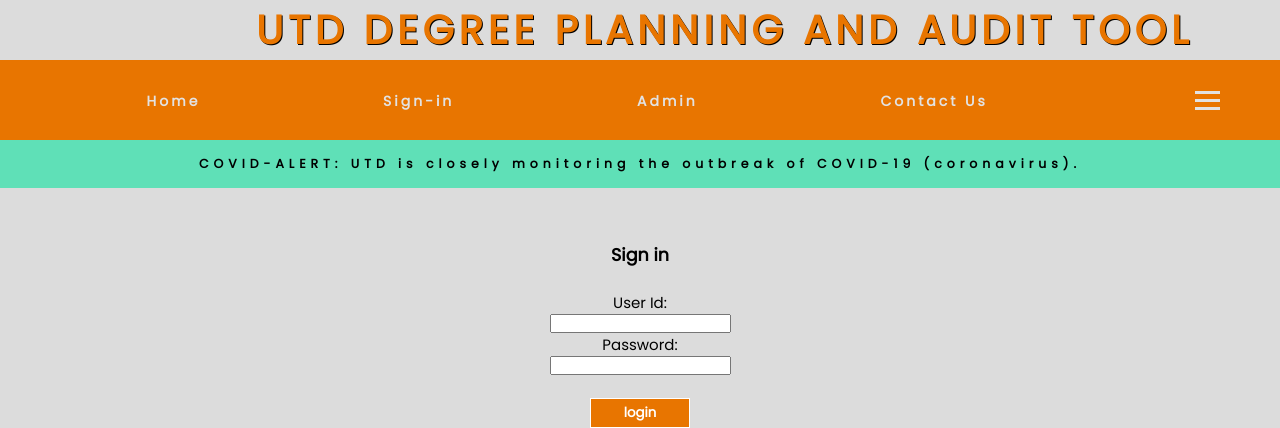
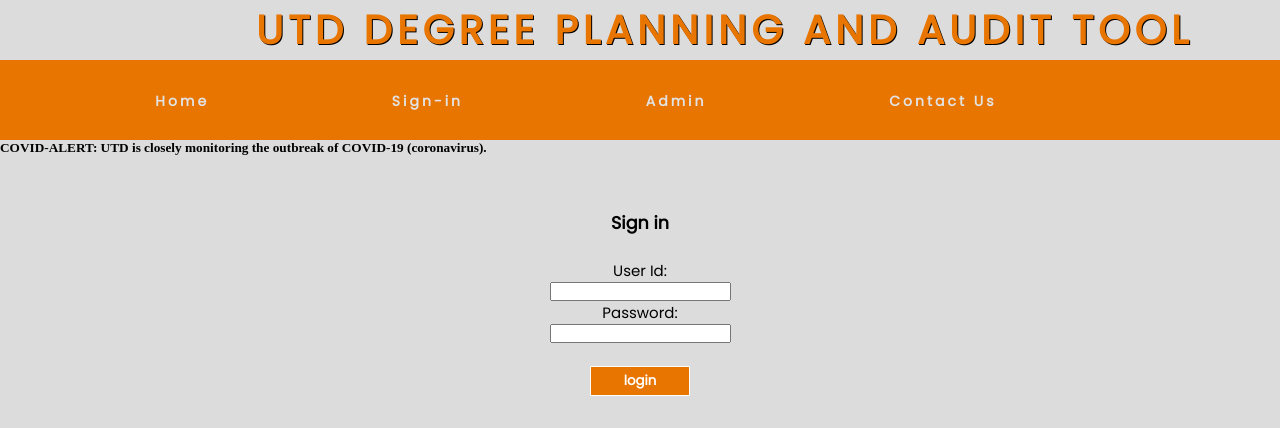
Before and after one commit to muhibm1/Degree-Audit-Tool-, a PHP site: page /admin.html in a window 1280 px wide. Shown: the top 428 px of the page. Run offline with PHP 8.4, Linux system fonts and the light colour scheme.

Commit message:
Small Fixes

```diff
--- a/db_interface.js
+++ b/db_interface.js
@@ -73,10 +73,12 @@
             const xhttp = new XMLHttpRequest();
             xhttp.onload = function(){
                 if(xhttp.responseText == "DONE"){
+                    degrees.sort(function(a, b){return a.id - b.id});
                     resolve();
                 }else{
                     let JSON_obj = JSON.parse(xhttp.responseText);
                     degrees.push(JSON_obj);
+                    degrees.sort(function(a, b){return a.id - b.id});
                     retrievals += 1;
                 }
             }
--- a/external.css
+++ b/external.css
@@ -10,7 +10,7 @@
 
 #main-body{
   opacity: 0;
-  transition:opacity 1s;
+  transition: opacity 1s;
 }
 
 
@@ -49,11 +49,6 @@
 
 }
 
-/* body {
-  background-image: url("Clouds-Zoom-Background.webp");
-  background-repeat: repeat-y;
-} */
-
 .img{
 opacity: 0.85;
 }
@@ -77,24 +72,6 @@
 
 .nav-links li:hover {
   background-color: #5fe0b7;
-}
-
-.burger div{
-width: 25px;
-height: 3px;
-background-color: rgb(226, 226, 226);
-margin: 5px;
-}
-
-.covid{
-display: flex;
-justify-content: space-around;
-align-items: center;
-min-height: 6vh;
-background-color: #5fe0b7;
-letter-spacing: 5px;
-font-size: 15px;
-font-family: 'Poppins', sans-serif;
 }
 
 .time{
```
Also changed, not shown: main.html (+42 -31 lines). Lines whose indentation alone changed are shown as unchanged.
